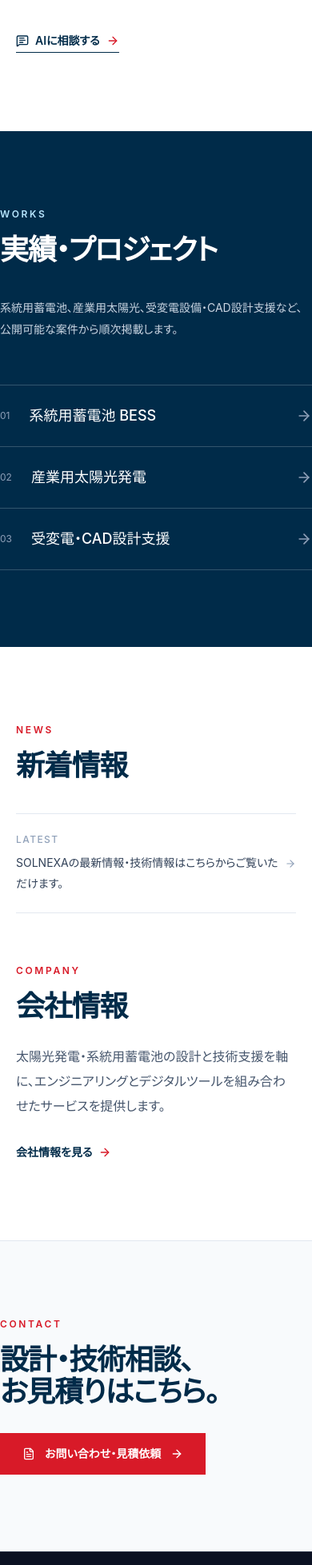
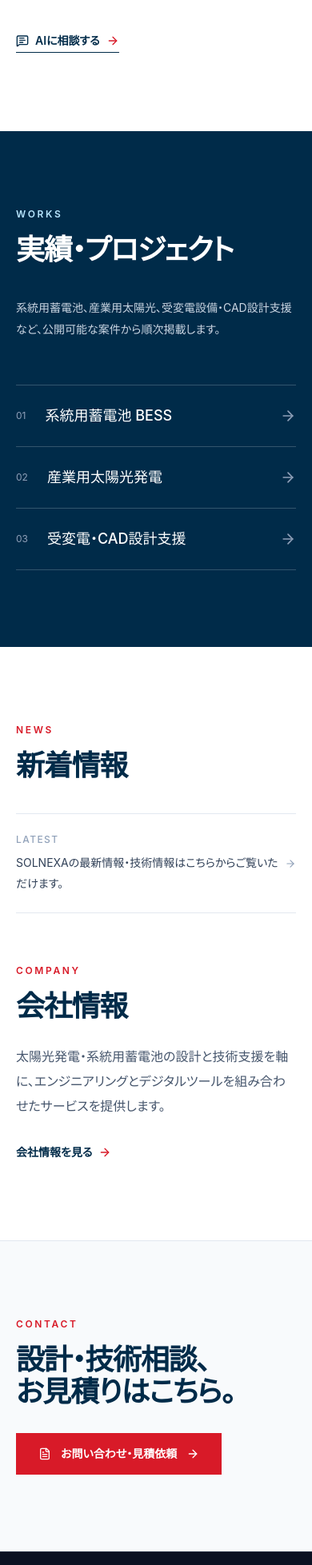
Before and after one commit to hoanganhtuansev/solnexa-web, a React (Vite) app: page / in a window 390 px wide. Shown: the part 5103-7060 px from the top of the page at 80% size. Built offline with nearby package versions, Linux system fonts and the light colour scheme; no server answers.

Commit message:
Finish responsive spacing for clean homepage sections

```diff
--- a/src/components/corporate/CorporateHomeView.tsx
+++ b/src/components/corporate/CorporateHomeView.tsx
@@ -284,7 +284,7 @@ export const CorporateHomeView: React.FC<CorporateHomeViewProps> = ({
       </section>
 
       <section className="bg-[#002b49] py-24 text-white sm:py-32">
-        <div className="mx-auto max-w-[1440px]">
+        <div className="mx-auto max-w-[1440px] px-5 sm:px-8 lg:px-12">
           <div className="grid gap-10 lg:grid-cols-2 lg:items-end">
             <div>
               <p className="text-xs font-semibold tracking-[0.22em] text-sky-200">WORKS</p>
@@ -357,7 +357,7 @@ export const CorporateHomeView: React.FC<CorporateHomeViewProps> = ({
       </section>
 
       <section className="border-t border-slate-200 bg-[#f8fafc] py-24 sm:py-28">
-        <div className="mx-auto flex max-w-[1440px] flex-col gap-8 lg:flex-row lg:items-end lg:justify-between">
+        <div className="mx-auto flex max-w-[1440px] flex-col gap-8 px-5 sm:px-8 lg:flex-row lg:items-end lg:justify-between lg:px-12">
           <div>
             <p className="text-xs font-semibold tracking-[0.22em] text-[#d81a28]">CONTACT</p>
             <h2 className="mt-4 text-4xl font-semibold tracking-[-0.035em] text-[#002b49] sm:text-5xl">
```
